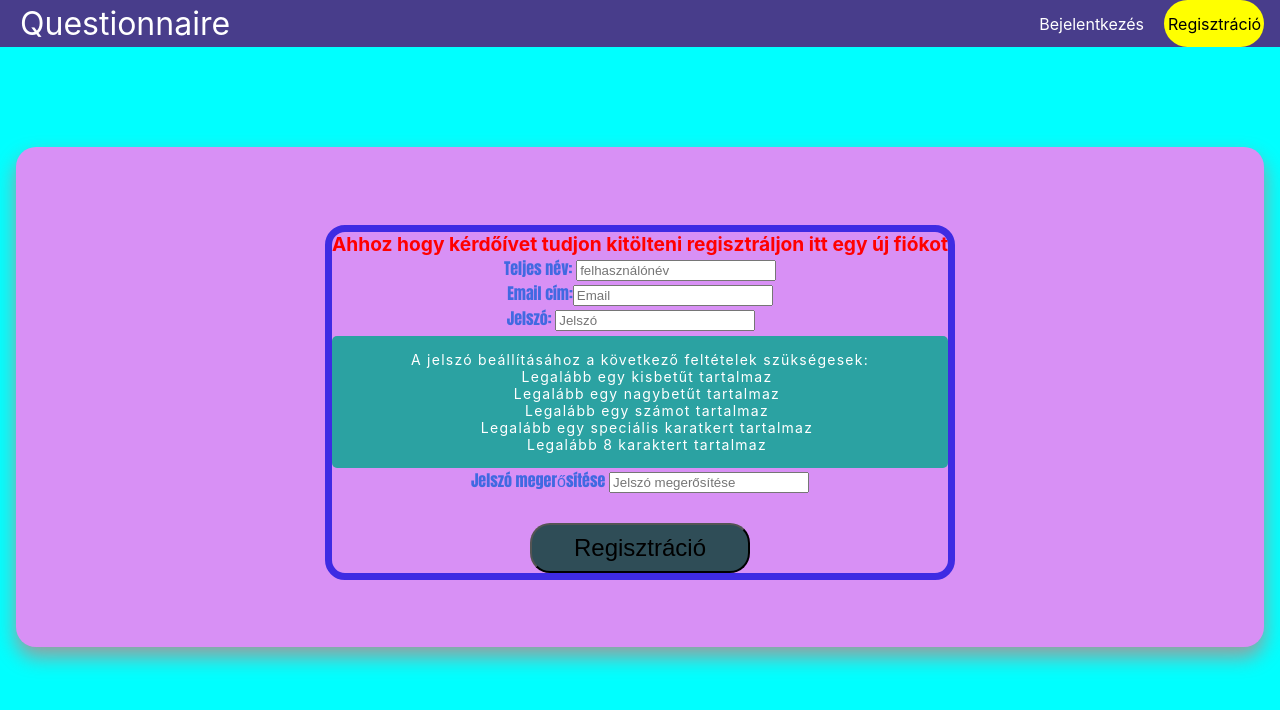
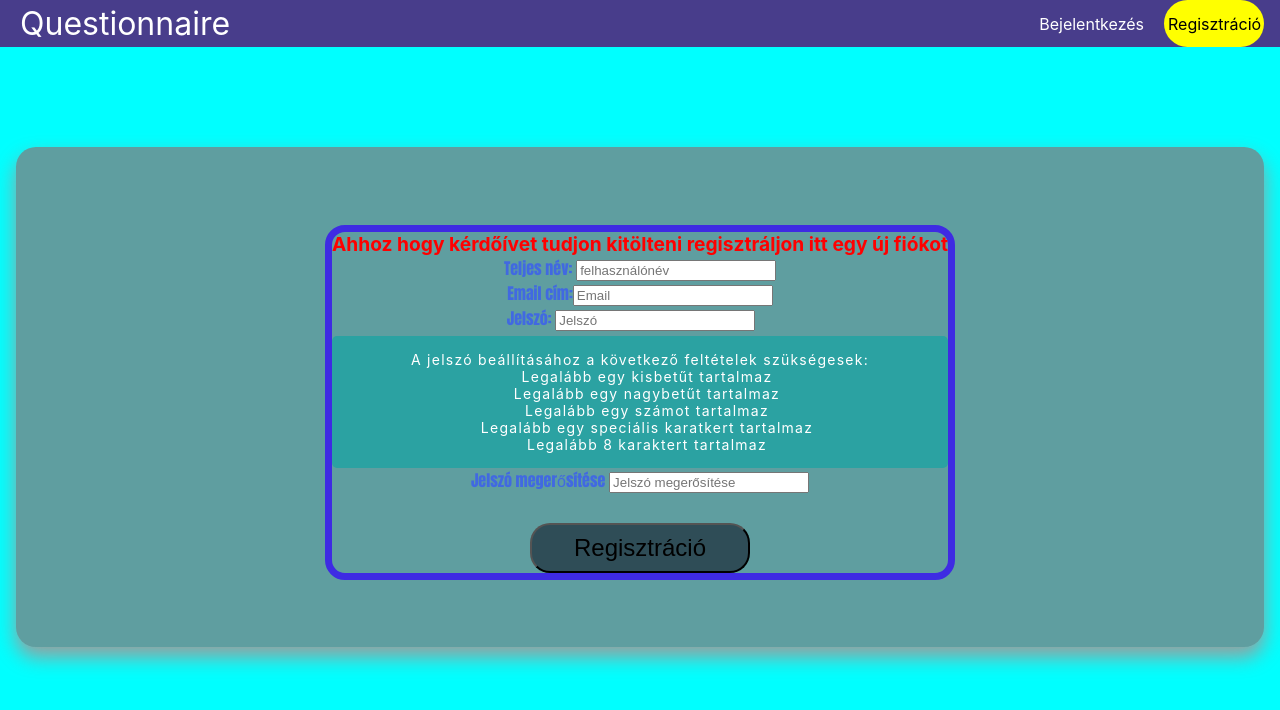
Before and after one commit to JaniITmer/Nagy-Projektmunka, a React (Create React App) app in the folder questionnaire/frontend/: page /register in a window 1280 px wide. Shown: the top 710 px of the page. Built offline with nearby package versions, Linux system fonts and the light colour scheme; some icons are missing.

Commit message:
regisztracios oldal háttérszín változtatás

```diff
--- a/questionnaire/frontend/src/pages/styles/Register.css
+++ b/questionnaire/frontend/src/pages/styles/Register.css
@@ -47,7 +47,7 @@
 .register-page{
     display: flex;
     flex-direction: column;
-    background:#D890F5;
+    background:cadetblue;
     height: 500px;
     margin: auto;
     margin-top: 100px;
```
